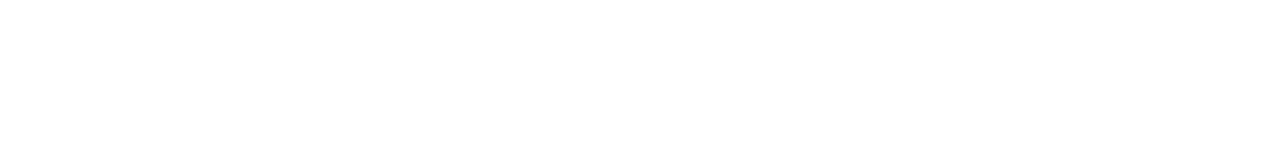
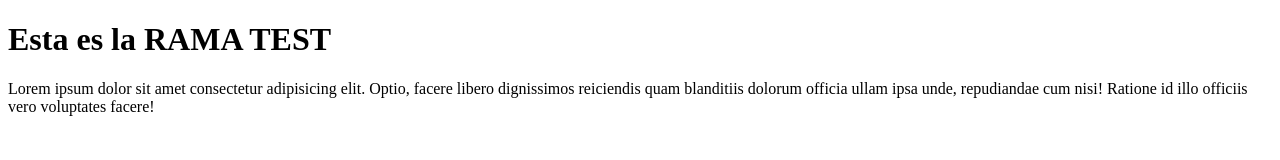
Before and after one commit to marvinnluna/practicando-Git, a plain HTML site: page index.html in a window 1280 px wide. Drawn offline with Linux system fonts and the light colour scheme.

Commit message:
Cambio desde la rama test

```diff
--- a/index.html
+++ b/index.html
@@ -6,6 +6,17 @@
     <title>Practicando Git</title>
 </head>
 <body>
-
+    <h1>Esta es la RAMA TEST</h1>
+    <section>
+        <p>
+            Lorem ipsum dolor sit amet
+            consectetur adipisicing elit.
+            Optio, facere libero dignissimos
+            reiciendis quam blanditiis
+            dolorum officia ullam ipsa unde,
+            repudiandae cum nisi! Ratione
+            id illo officiis vero voluptates facere!
+        </p>
+    </section>
 </body>
 </html>
```
